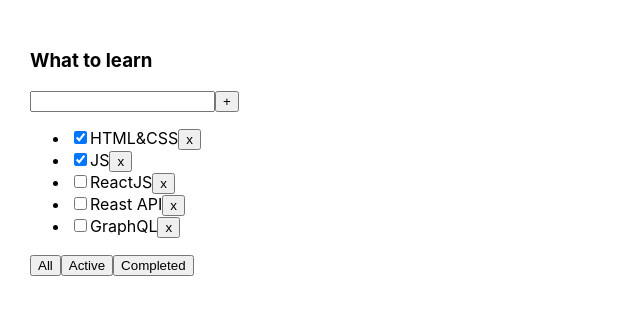
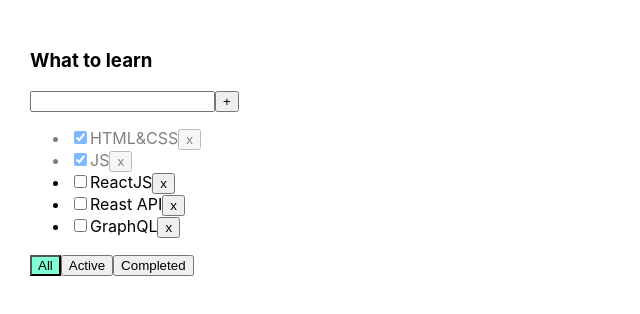
Before and after one commit to dyv21/one-moretodolist, a React (Create React App) app: page / in a window 1280 px wide. Shown: the top 314 px of the page, without its empty margins (0-640 px from the left). Built offline with nearby package versions, Linux system fonts and the light colour scheme.

Commit message:
add err & clasNames

```diff
--- a/src/App.css
+++ b/src/App.css
@@ -6,3 +6,18 @@
 .App > div {
   margin-right: 50px;
 }
+
+.error {
+  border: 1px solid red;
+}
+.error-message {
+  color: red;
+}
+
+.active-filter {
+  background-color: aquamarine;
+}
+
+.is-done {
+  opacity: 0.5;
+}
--- a/src/App.tsx
+++ b/src/App.tsx
@@ -15,24 +15,15 @@
     {id: v1(), title: "GraphQL", isDone: false}
   ])
 
-  const removeTask = (id: string) => setTasks(tasks.filter(task => task.id != id))
+  let tasksForTodolist = tasks
 
   const [filter, setFilter] = useState<FilterValuesType>('all')
 
+  const removeTask = (id: string) => setTasks(tasks.filter(task => task.id != id))
   const changeFilter = (filter: FilterValuesType) => setFilter(filter)
-
-  let tasksForTodolist = tasks
-  if (filter === 'active') {
-    tasksForTodolist = tasks.filter(task => !task.isDone)
-  }
-
-  if (filter === 'completed') {
-    tasksForTodolist = tasks.filter(task => task.isDone)
-  }
 
   const addTask = (title: string) => {
     let newTaskTemplate = {id: v1(), title: title, isDone: false}
-
     setTasks(Array(newTaskTemplate, ...tasksForTodolist))
   }
 
@@ -44,10 +35,24 @@
     setTasks(Array(...tasks))
   }
 
+  if (filter === 'active') {
+    tasksForTodolist = tasks.filter(task => !task.isDone)
+  }
+
+  if (filter === 'completed') {
+    tasksForTodolist = tasks.filter(task => task.isDone)
+  }
+
+
   return (
     <div className="App">
-      <TodoList tasks={tasksForTodolist} removeTask={removeTask} changeFilter={changeFilter} addTask={addTask}
-                changeTaskStatus={changeTaskStatus}/>
+      <TodoList
+        tasks={tasksForTodolist}
+        removeTask={removeTask}
+        changeFilter={changeFilter}
+        addTask={addTask}
+        changeTaskStatus={changeTaskStatus}
+        filter={filter}/>
     </div>
   );
 }
--- a/src/components/Task/TaskButton.tsx
+++ b/src/components/Task/TaskButton.tsx
@@ -3,8 +3,8 @@
 type TaskButtonType = {
   title: string
   onClickHandler?: () => void
-
+  className?: string
 }
-export const TaskButton = ({title, onClickHandler}: TaskButtonType) => {
-  return <button onClick={onClickHandler}>{title}</button>
+export const TaskButton = ({title, onClickHandler, className}: TaskButtonType) => {
+  return <button className={className} onClick={onClickHandler}>{title}</button>
 };
--- a/src/components/Task/TaskInput.tsx
+++ b/src/components/Task/TaskInput.tsx
@@ -1,22 +1,31 @@
 import React, {ChangeEvent, KeyboardEvent} from 'react';
 import {TaskButton} from "./TaskButton";
+import {Simulate} from "react-dom/test-utils";
+
 
 type TaskInputProps = {
   value: string;
   addTask: (value: string) => void;
   setInputValue: (value: string) => void;
+  error: null |string;
+  setError: (error:string | null ) => void;
 }
 
 export const TaskInput = (props: TaskInputProps) => {
 
   const setNewTaskTitle = () => {
+    if (props.value.trim() === '') {
+      props.setError('Title is required')
+      return;
+    }
     props.addTask(props.value)
-    props.setInputValue('');
+    props.setInputValue('')
   }
 
   const onChangeInputHandler = (e: ChangeEvent<HTMLInputElement>) => props.setInputValue(e.currentTarget.value)
   const onKeyPressHandler = (e: KeyboardEvent<HTMLInputElement>) => {
-    if (e.ctrlKey && e.key === 'Enter') {
+    props.setError(null)
+    if (e.ctrlKey && e.key || e.key === 'Enter') {
       setNewTaskTitle()
     }
   }
@@ -24,8 +33,9 @@
 
   return (
     <div>
-      <input value={props.value} onChange={onChangeInputHandler} onKeyUp={onKeyPressHandler}/>
+      <input value={props.value} onChange={onChangeInputHandler} onKeyUp={onKeyPressHandler} className={props.error ? "error" : ""}/>
       <TaskButton onClickHandler={() => {setNewTaskTitle()}} title={'+'}/>
+      {props.error && <div className='error-message'>Field is required</div>}
     </div>
   );
 };
--- a/src/components/Task/TaskList.tsx
+++ b/src/components/Task/TaskList.tsx
@@ -17,11 +17,11 @@
     <ul>
       {props.tasks.map(({id, title, isDone}) => {
 
-        const onCheckBoxChange = (e:ChangeEvent<HTMLInputElement>) => {
-         props.changeTaskStatus(id, e.currentTarget.checked)
+        const onCheckBoxChange = (e: ChangeEvent<HTMLInputElement>) => {
+          props.changeTaskStatus(id, e.currentTarget.checked)
         }
 
-        return <li key={id}>
+        return <li key={id} className={isDone ? "is-done" : ""}>
           <input onChange={onCheckBoxChange} type="checkbox" checked={isDone}/>
           <span>{title}</span>
           <TaskButton onClickHandler={() => props.removeTask(id)} title={'x'}/>
--- a/src/components/TodoList/TodoList.tsx
+++ b/src/components/TodoList/TodoList.tsx
@@ -17,20 +17,22 @@
   changeFilter: (filter: FilterValuesType) => void
   addTask: (title:string) => void
   changeTaskStatus: (taskId: string, isDone:boolean) => void
+  filter: FilterValuesType
 }
 
 export const TodoList = (props: TodoListPropsType) => {
   const [inputValue, setInputValue] = useState<string>('');
+  const [error, setError] = useState<string | null>(null);
 
   return (
     <div>
       <TaskListTitle title={'What to learn'}/>
-      <TaskInput addTask={props.addTask} setInputValue={setInputValue} value={inputValue}/>
+      <TaskInput addTask={props.addTask} setInputValue={setInputValue} value={inputValue} error={error} setError={setError}/>
       <TaskList tasks={props.tasks} removeTask={props.removeTask} changeTaskStatus={props.changeTaskStatus}/>
       <div>
-        <TaskButton onClickHandler={() => props.changeFilter('all')} title={'All'}/>
-        <TaskButton onClickHandler={() => props.changeFilter('active')} title={'Active'}/>
-        <TaskButton onClickHandler={() => props.changeFilter('completed')} title={'Completed'}/>
+        <TaskButton onClickHandler={() => props.changeFilter('all')} title={'All'} className={props.filter === 'all' ? "active-filter" : ''}/>
+        <TaskButton onClickHandler={() => props.changeFilter('active')} title={'Active'} className={props.filter === 'active' ? "active-filter" : ''}/>
+        <TaskButton onClickHandler={() => props.changeFilter('completed')} title={'Completed'} className={props.filter === 'completed' ? "active-filter" : ''}/>
       </div>
     </div>
   );
```
